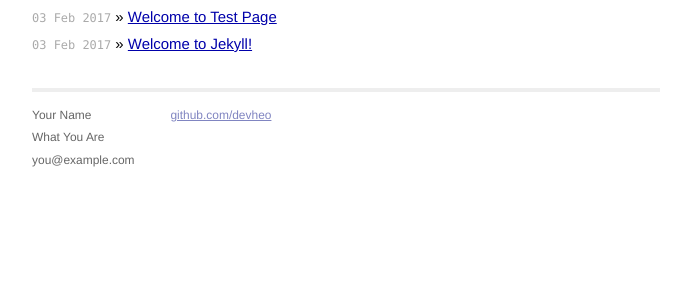
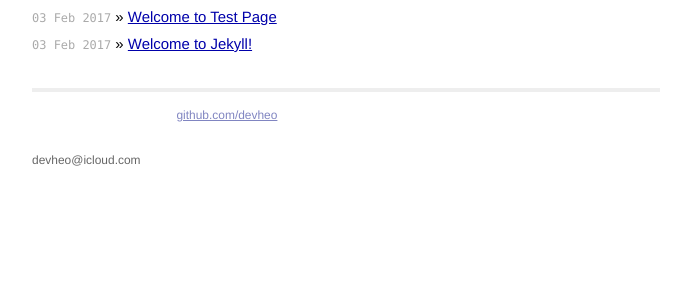
Before and after one commit to devheo/blog, a Jekyll site: the page built from index.html, in a window 1280 px wide. Shown: the part 131-431 px from the top of the page, without its empty margins (294-985 px from the left). Built offline with Jekyll 4.4.1, drawn with Linux system fonts in a browser that asks for light colours.

Commit message:
change home directory

```diff
--- a/_layouts/default.html
+++ b/_layouts/default.html
@@ -17,8 +17,8 @@
 
         <div class="site">
           <div class="header">
-            <h1 class="title"><a href="/">{{ site.name }}</a></h1>
-            <a class="extra" href="/">home</a>
+            <h1 class="title"><a href="/blog">{{ site.name }}</a></h1>
+            <a class="extra" href="/blog">home</a>
           </div>
 
           {{ content }}
@@ -26,9 +26,9 @@
           <div class="footer">
             <div class="contact">
               <p>
-                Your Name<br />
-                What You Are<br />
-                you@example.com
+                <br />
+                <br />
+                devheo@icloud.com
               </p>
             </div>
             <div class="contact">
```
